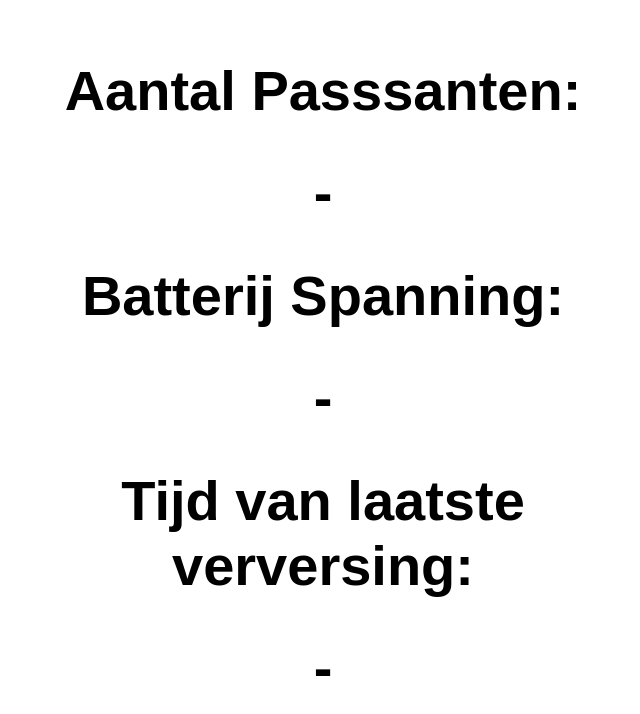
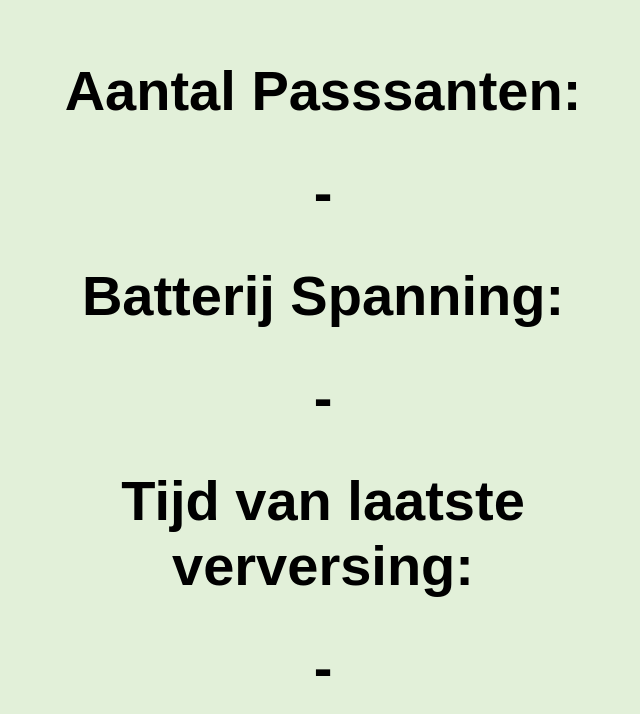
Before and after one commit to Kraiwin-Namsri/Plop_demonstratie, a website: page src/index.html in a window 1280 px wide. Shown: the whole page, without its empty margins (317-957 px from the left). Drawn offline with Linux system fonts and the light colour scheme.

Commit message:
Update styles.css

```diff
--- a/src/styles.css
+++ b/src/styles.css
@@ -6,7 +6,7 @@ html, body {
   margin: 0;
   border: 0;
   padding: 0;
-  background-color: #fff;
+  background-color: #e2f0d9;
 }
 
 main {
```
